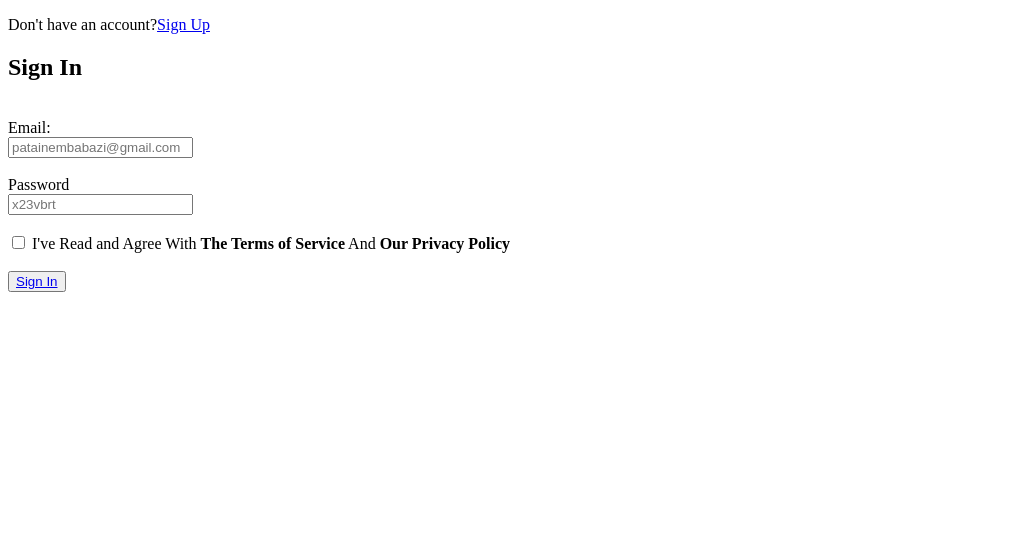
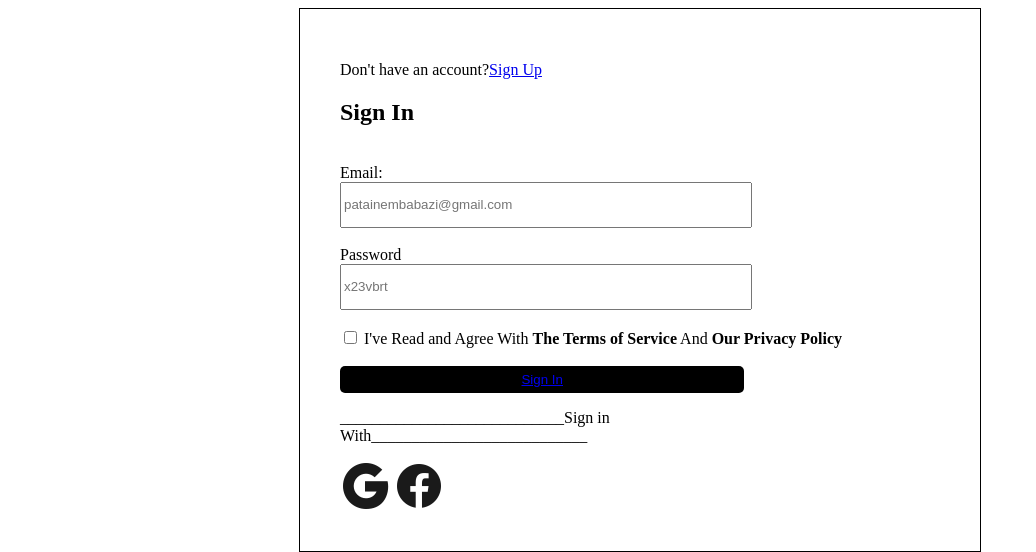
Before and after one commit to aine-mbabazi/Tables-and-forms, a plain HTML site: page signin.html in a window 1280 px wide. Shown: the whole page, without its empty margins (0-1036 px from the left). Drawn offline with Linux system fonts and the light colour scheme.

Commit message:
Added Style

```diff
--- a/signin.html
+++ b/signin.html
@@ -14,12 +14,12 @@
             <br>
             <label for="email">Email:</label>
             <br>
-            <input name="email"type="email"placeholder="patainembabazi@gmail.com" required/>
+            <input name="email"type="email"placeholder="patainembabazi@gmail.com"  required class="check"/>
             <br>
             <br>
             <label for="password">Password</label>
             <br>
-            <input name="password"type="password"placeholder="x23vbrt" required/>
+            <input name="password"type="password"placeholder="x23vbrt" required class="check"/>
             <br>
             <br>
             <input name="conditions"type="checkbox">
@@ -27,6 +27,9 @@
             <br>
             <br>
             <button><a href="tables.html">Sign In</a></button>
+            <p>____________________________Sign in With___________________________</p>
+            <img src="icons8-google-50.png" alt="google">
+            <img src="icons8-facebook-50.png" alt="facebook">
         </div>
     </form>
 
--- a/style.css
+++ b/style.css
@@ -0,0 +1,30 @@
+#create{
+    border: solid 1px;
+    width: 50%;
+    padding: 24px;
+    margin: 0 auto;
+}
+
+.login{
+    padding: 12px 16px;
+    width: 80%;
+    border-radius: 5px;
+
+
+}
+img{
+    align-items: center;
+}
+
+button{
+    width: 80%;
+    padding: 6px 12px;
+    border: none;
+    border-radius: 5px;
+    color: white;
+    background-color: black;
+}
+.check{
+    width: 80%;
+    height: 40px;
+}
```
Also changed, not shown: index.html (+1 -0 lines).
